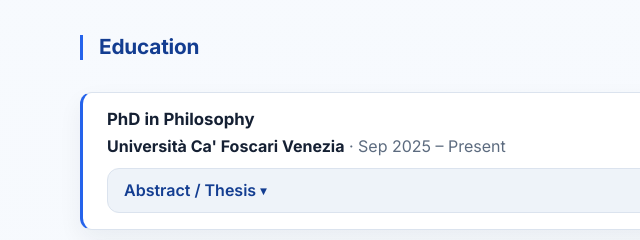
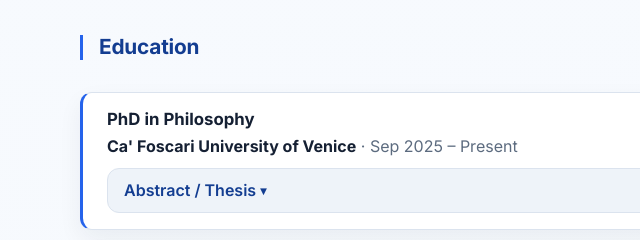
Before and after one commit to daniele-raiola/Portfolio, a plain HTML site: page index.html in a window 1280 px wide. Shown: the part 1240-1480 px from the top of the page, 0-640 px from the left. Drawn offline with Linux system fonts and the light colour scheme.

Commit message:
docs(ui): translate university name to English in education section
Update the PhD education entry to use the English name for Università Ca' Foscari Venezia to maintain language consistency across the site.

```diff
--- a/index.html
+++ b/index.html
@@ -140,7 +140,7 @@
           <div id="education-list" class="timeline">
             <article class="timeline-item">
               <h3>PhD in Philosophy</h3>
-              <p><strong>Università Ca&#39; Foscari Venezia</strong> <span aria-hidden="true">·</span> Sep 2025 – Present</p>
+              <p><strong>Ca&#39; Foscari University of Venice</strong> <span aria-hidden="true">·</span> Sep 2025 – Present</p>
               <details class="education-collapsible">
                 <summary class="collapsible-summary">Abstract / Thesis</summary>
                 <div class="collapsible-content">
```
